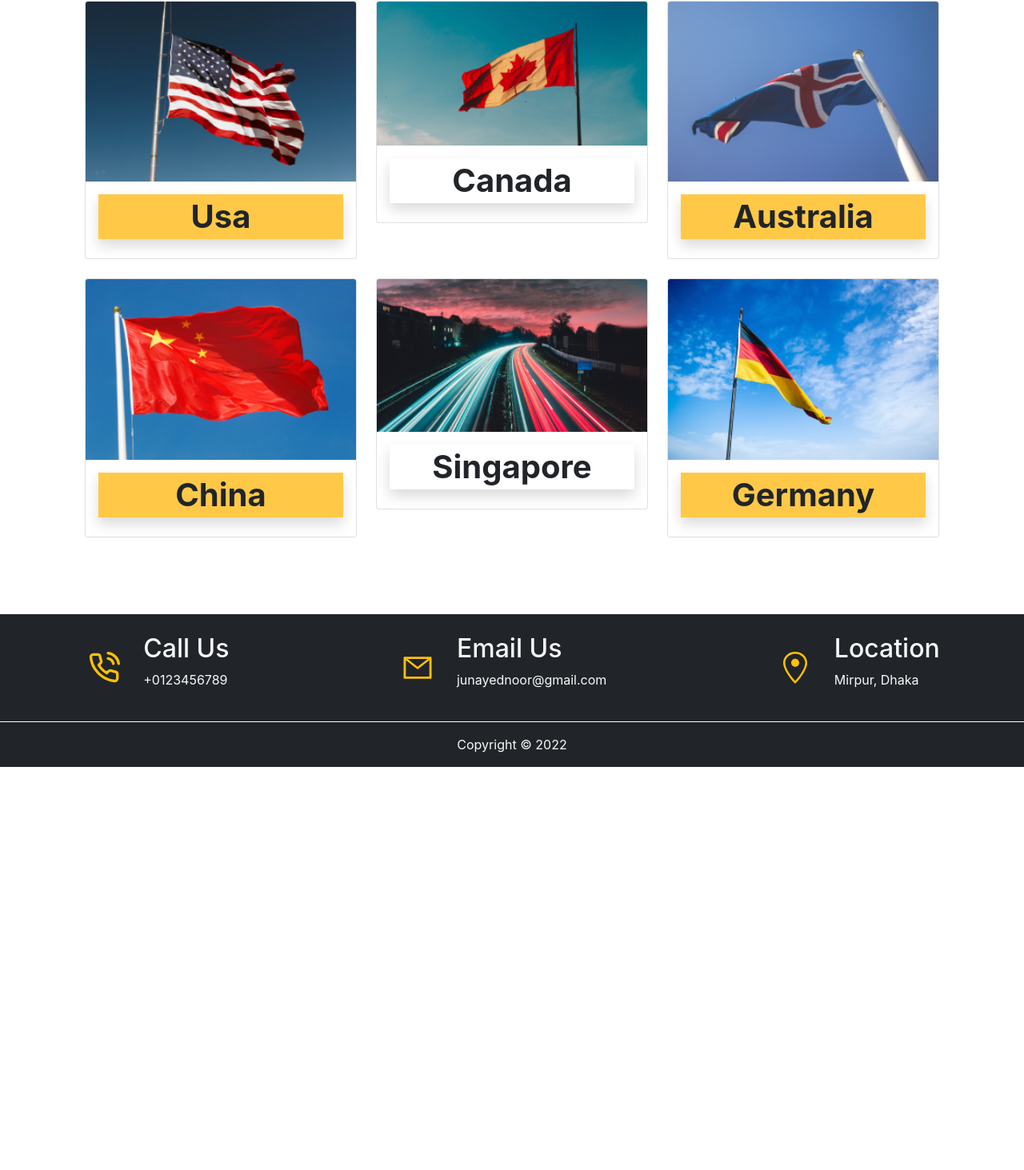
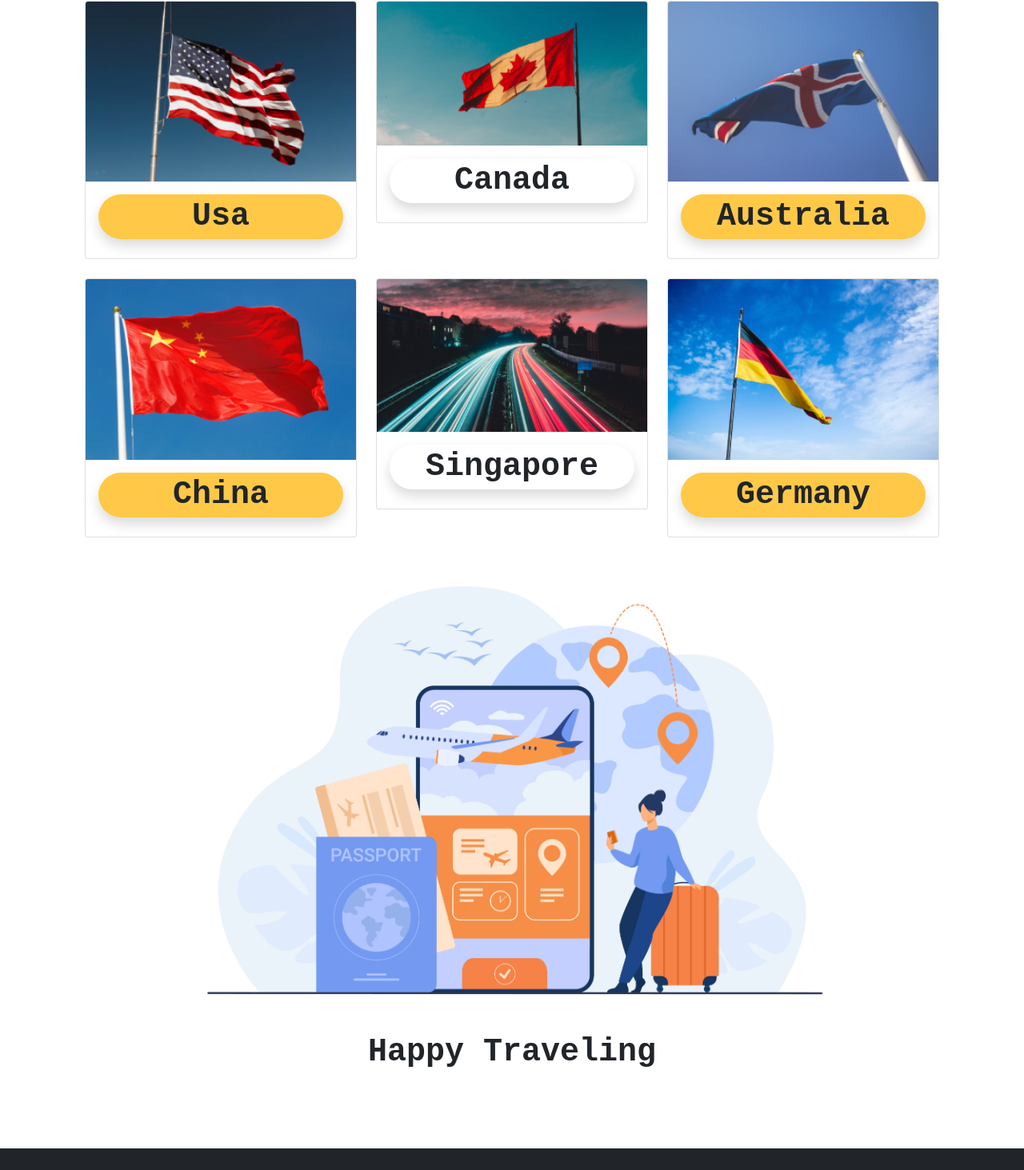
Before and after one commit to JunayedKhanNoor/Immigration-Lab-independent-service-provider, a React (Create React App) app: page / in a window 1280 px wide. Shown: the part 2557-4020 px from the top of the page at 80% size. Before the commit the page ends 3516 px from the top, so only its background shows below. Built offline with nearby package versions, Linux system fonts and the light colour scheme; no server answers.

Commit message:
Checkout Page complete

```diff
--- a/src/Pages/CheckOut/Checkout.js
+++ b/src/Pages/CheckOut/Checkout.js
@@ -1,11 +1,81 @@
-import React from 'react';
-
+import React from "react";
+import { Button, Col, Container, Form, Row } from "react-bootstrap";
+import background2 from "../../Images/Banner/background2.jpg";
+import { ToastContainer, toast } from "react-toastify";
+import "react-toastify/dist/ReactToastify.css";
 const Checkout = () => {
-    return (
-        <div>
-            <h1>Checkout page</h1>
-        </div>
-    );
+  const handleFormSubmit = (event) => {
+    event.preventDefault();
+    const name = event.target.name.value;
+    const service = event.target.service.value;
+    if (!name) {
+      toast("Please give your name");
+    }
+    if (!service) {
+      toast("Please give name which visa service you want");
+    }
+    toast("Thank you for the booking", {
+      position: toast.POSITION.TOP_CENTER,
+    });
+  };
+  return (
+    <Container style={{marginBottom:'300px'}}>
+      <Row className="justify-content-md-center my-5 g-5">
+        <Col sm="12" md="6">
+          <img className="img-fluid" src={background2} alt="" />
+        </Col>
+        <Col sm="12" md="6">
+           <div style={{maxWidth:'300px'}} className="mx-auto">
+           <h3 className="text-primary">Our Services:</h3>
+            <ul>
+                <li>Student Visa Consultancy</li>
+                <li>Travel Visa Consultancy</li>
+                <li>Immigration Visa Consultancy</li>
+                <li>Business Visa Consultancy</li>
+                <li>VIP Visa Consultancy</li>
+                <li>Work Visa Consultancy</li>
+            </ul>
+           </div>
+          <h1
+            style={{ color: "#30475E" }}
+            className="text-center my-2 fw-bold p-2"
+          >
+            Please fill up the form
+          </h1>
+          <Form onSubmit={handleFormSubmit}>
+            <Form.Group className="mb-3" controlId="formBasicEmail">
+              <Form.Label className="fw-bold">Your Name</Form.Label>
+              <Form.Control
+                name="name"
+                type="text"
+                placeholder="Your Name"
+                required
+              />
+            </Form.Group>
+            <Form.Group className="mb-3" controlId="formBasicEmail">
+              <Form.Label className="fw-bold">
+                Which Visa service you want to subscribe?
+              </Form.Label>
+              <Form.Control
+                name="service"
+                type="text"
+                placeholder="Name of the service"
+                required
+              />
+            </Form.Group>
+            <Form.Group className="mb-3" controlId="formBasicPassword">
+              <Form.Label className="fw-bold">Your Email</Form.Label>
+              <Form.Control type="email" placeholder="Your Email (optional)" />
+            </Form.Group>
+            <Button className="px-4 fw-bold" variant="primary" type="submit">
+              Book the service
+            </Button>
+          </Form>
+        </Col>
+      </Row>
+      <ToastContainer />
+    </Container>
+  );
 };
 
 export default Checkout;
--- a/src/Pages/Home/CountryList/Country.css
+++ b/src/Pages/Home/CountryList/Country.css
@@ -15,3 +15,14 @@ box-shadow: 5px 5px 0px 0px #289FED, 10px 10px 0px 0px #5FB8FF, 15px 15px 0px 0p
     #F5F5F5 100%
   );
 }
+.c-title{
+  border-radius:50px;
+}
+.bannerImage{
+  background-image:url('../../../Images/Banner/background.jpg');
+  height: 600px;
+  margin-top: 20px;
+  background-repeat: no-repeat;
+  background-size: contain;
+  background-position: center;
+}
--- a/src/Pages/Home/CountryList/CountryList.js
+++ b/src/Pages/Home/CountryList/CountryList.js
@@ -6,6 +6,7 @@ import canada from '../../../Images/countries/canada.jpg'
 import chaina from '../../../Images/countries/chaina.jpg'
 import germany from '../../../Images/countries/germany.jpg'
 import singapore from '../../../Images/countries/singapore.jpg'
+import bgImage from '../../../Images/Banner/background.jpg'
 import './Country.css'
 
 const CountryList = () => {
@@ -22,7 +23,7 @@ const CountryList = () => {
           <Card className="country-card">
             <Card.Img variant="top" src={usa} />
             <Card.Body>
-              <Card.Title style={{background:'#FFC947'}} className="text-center fw-bold fs-1 shadow p-1">Usa</Card.Title>
+              <Card.Title style={{background:'#FFC947',fontFamily: "monospace"}} className="text-center fw-bold fs-1 shadow p-1 c-title">Usa</Card.Title>
             </Card.Body>
           </Card>
         </Col>
@@ -30,7 +31,7 @@ const CountryList = () => {
           <Card className="country-card">
             <Card.Img variant="top" src={canada} />
             <Card.Body>
-              <Card.Title className="text-center fw-bold fs-1 shadow p-1">Canada</Card.Title>
+              <Card.Title style={{fontFamily: "monospace"}} className="text-center fw-bold fs-1 shadow p-1 c-title">Canada</Card.Title>
             </Card.Body>
           </Card>
         </Col>
@@ -38,7 +39,7 @@ const CountryList = () => {
           <Card className="country-card">
             <Card.Img variant="top" src={australia} />
             <Card.Body>
-              <Card.Title style={{background:'#FFC947'}} className="text-center fw-bold fs-1 shadow p-1">Australia</Card.Title>
+              <Card.Title style={{background:'#FFC947',fontFamily: "monospace"}} className="text-center fw-bold fs-1 shadow p-1 c-title">Australia</Card.Title>
             </Card.Body>
           </Card>
         </Col>
@@ -46,7 +47,7 @@ const CountryList = () => {
           <Card className="country-card">
             <Card.Img variant="top" src={chaina} />
             <Card.Body>
-              <Card.Title style={{background:'#FFC947'}} className="text-center fw-bold fs-1 shadow p-1">China</Card.Title>
+              <Card.Title style={{background:'#FFC947',fontFamily: "monospace"}} className="text-center fw-bold fs-1 shadow p-1 c-title">China</Card.Title>
             </Card.Body>
           </Card>
         </Col>
@@ -54,7 +55,7 @@ const CountryList = () => {
           <Card className="country-card">
             <Card.Img variant="top" src={singapore} />
             <Card.Body>
-              <Card.Title  className="text-center fw-bold fs-1 shadow p-1">Singapore</Card.Title>
+              <Card.Title style={{fontFamily: "monospace"}}  className="text-center fw-bold fs-1 shadow p-1 c-title">Singapore</Card.Title>
             </Card.Body>
           </Card>
         </Col>
@@ -62,11 +63,15 @@ const CountryList = () => {
           <Card className="country-card">
             <Card.Img variant="top" src={germany} />
             <Card.Body>
-              <Card.Title style={{background:'#FFC947'}} className="text-center fw-bold fs-1 shadow p-1">Germany</Card.Title>
+              <Card.Title style={{background:'#FFC947',fontFamily: "monospace"}} className="text-center fw-bold fs-1 shadow p-1 c-title">Germany</Card.Title>
             </Card.Body>
           </Card>
         </Col>
       </Row>
+      <div className="bannerImage">
+        {/* <img className="img-fluid" src={bgImage} alt="" /> */}
+      </div>
+      <h1 style={{fontFamily: "monospace"}}  className="text-center fw-bold">Happy Traveling</h1>
     </div>
   );
 };
```
Also changed, not shown: src/Images/Banner/background.jpg (added), 1 other file (tests, documents, lock files or other folders).
